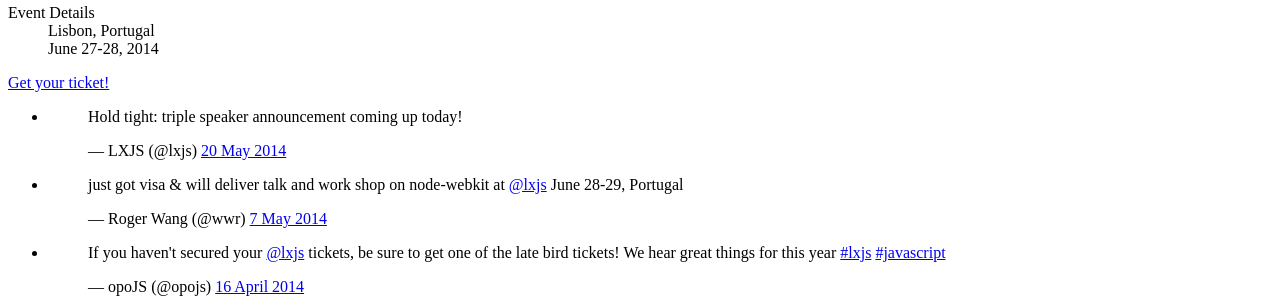
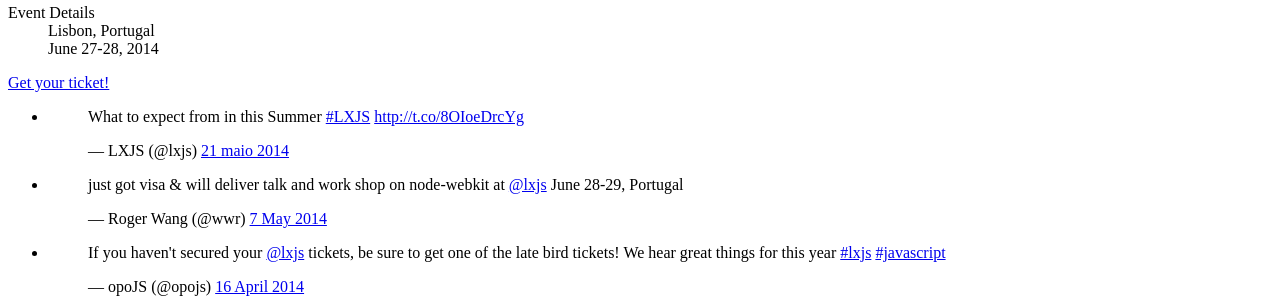
Before and after one commit to LXJS/lxjs-site-2014, a Jekyll site: the page built from src/index.html, in a window 1280 px wide. Shown: the part 373-673 px from the top of the page. Built offline with Jekyll 4.4.1, drawn with Linux system fonts in a browser that asks for light colours; nearby versions of some CDN libraries; Markdown is read by kramdown in place of the engine named in the settings; comment, search, counter and statistics services are not loaded.

Commit message:
Changed tweets

```diff
--- a/src/index.html
+++ b/src/index.html
@@ -35,7 +35,7 @@
 	<div id="tweets">
 		<ul>
 			<li class="tweet">
-				<blockquote class="twitter-tweet" lang="en"><p>Hold tight: triple speaker announcement coming up today!</p>&mdash; LXJS (@lxjs) <a href="https://twitter.com/lxjs/statuses/468664016278417408">20 May 2014</a></blockquote>
+				<blockquote class="twitter-tweet" data-cards="hidden" lang="pt"><p>What to expect from in this Summer <a href="https://twitter.com/search?q=%23LXJS&amp;src=hash">#LXJS</a>&#10;<a href="http://t.co/8OIoeDrcYg">http://t.co/8OIoeDrcYg</a></p>&mdash; LXJS (@lxjs) <a href="https://twitter.com/lxjs/statuses/469178573501513728">21 maio 2014</a></blockquote>
 			</li>
 			<li class="tweet">
 				<blockquote class="twitter-tweet" lang="en"><p>just got visa &amp; will deliver talk and work shop on node-webkit at <a href="https://twitter.com/lxjs">@lxjs</a> June 28-29, Portugal</p>&mdash; Roger Wang (@wwr) <a href="https://twitter.com/wwr/statuses/464191963218989056">7 May 2014</a></blockquote>
```
